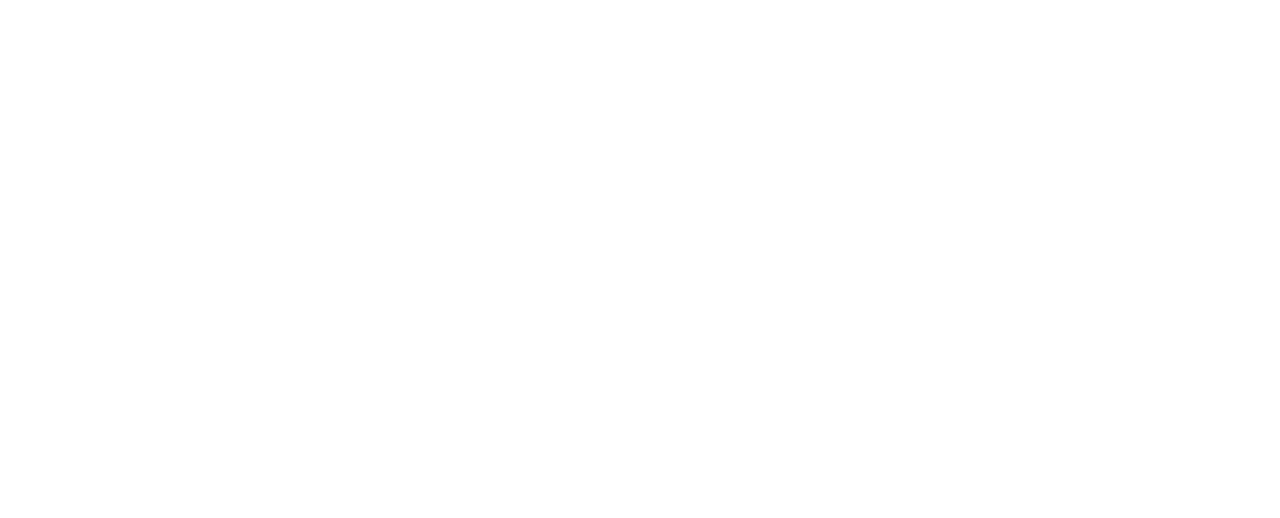
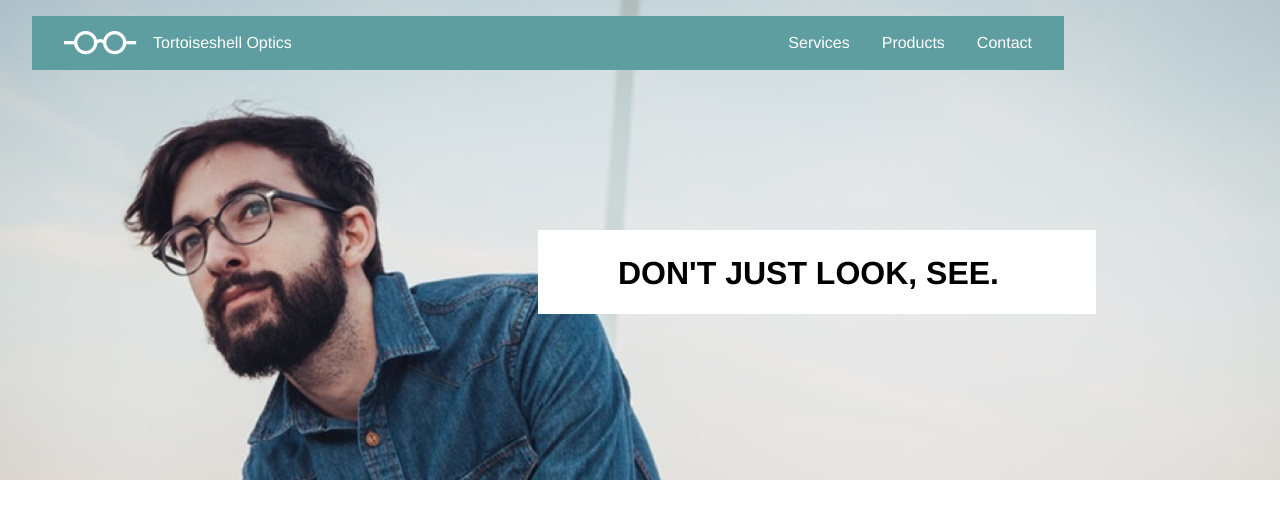
Before and after one commit to kennysunstone/Tortoiseshell, a plain HTML site: page index.html in a window 1280 px wide. Drawn offline with Linux system fonts and the light colour scheme.

Commit message:
Add header code and styling

```diff
--- a/index.html
+++ b/index.html
@@ -7,6 +7,27 @@
     <link href="./resources/css/reset.css" type="text/css" rel="stylesheet"/>
   </head>
   <body>
+    <!-- Header code with two containers-->
+    <div class='headBackground'>
+      <!-- Logo and menu in two sub contaoners-->
+      <div class='title'>
+        <div class='logo'>
+          <img src="./resources/css/images/logo-white.png"/>
+          <p>Tortoiseshell Optics</p>
+        </div>
+        <div class='menu'>
+          <p>Services</p>
+          <p>Products</P>
+          <p>Contact</p>
+        </div>
+      </div>
+      <!-- Another container for the slogan - not sure why margisn work!-->
+      <div class='container'>
+        <div class='slogan'>
+          <h1>DON'T JUST LOOK, SEE.</H1>
+        </div>
+      </div>
+    </div>
 
   </body>
 </html>
--- a/resources/css/style.css
+++ b/resources/css/style.css
@@ -0,0 +1,85 @@
+html {
+  font-size: 18px;
+  line-height: 1.4;
+}
+.headBackground {
+  display:flex;
+  background-image: url("./images/glasses-bg.png");
+  height: 30rem;
+  width: auto;
+  background-repeat: no-repeat;
+  background-size: cover;
+  background-position: center;
+  flex-direction: column;
+}
+.headBackground .title {
+  background-color: cadetblue;
+  display:flex;
+  width:1032px;
+  margin-left: 2rem;
+  margin-right: 2rem;
+  height:3.4rem;
+  justify-content: space-between;
+  margin-top: 1rem;
+}
+.headBackground .title .logo {
+  padding-left: 2rem;
+  padding-top: 1rem;
+  padding-bottom: 1rem;
+  display:flex;
+  justify-content: flex-start;
+  align-items: center;
+}
+.headBackground .title .logo p {
+  font-family: Helvetica;
+  font-size: 1rem;
+  color: white;
+}
+.headBackground .title .logo img {
+  height: 1.5rem;
+  width:auto;
+  padding-right: 1rem;
+}
+.headBackground .title .menu {
+  padding-top: 1rem;
+  padding-bottom: 1rem;
+  display:flex;
+  justify-content: flex-end;
+  align-items: center;
+  width:30%;
+}
+.headBackground .title p {
+  padding-right: 2rem;
+  display:flex;
+  justify-content: flex-end;
+  align-items: center;
+  font-family: Helvetica;
+  font-size: 1rem;
+  color: white;
+}
+.headBackground .container {
+  display:flex;
+  justify-content: flex-end;
+  width:1032px;
+  height:auto;
+  margin-top: 10rem;
+  margin-left: 4rem;
+}
+.headBackground .container .slogan {
+  display: flex;
+  background-color: white;
+  height: 5.2rem;
+  text-align: center;
+  width: 558px;
+}
+.headBackground .container .slogan h1 {
+  font-family: Helvetica;
+  font-size: 2rem;
+  font-weight: bold;
+  line-height: 1.2;
+  color: black;
+  margin-left: 5rem;
+  margin-right: 5rem;
+  margin-top: 1.5rem;
+  margin-bottom: 1.5rem;
+}
```
Also changed, not shown: resources/css/images/glasses-bg.png (renamed from resources/images/glasses-bg.png), resources/css/images/logo-black.png (renamed from resources/images/logo-black.png), resources/css/images/logo-white.png (renamed from resources/images/logo-white.png), resources/css/images/paper-icon.png (renamed from resources/images/paper-icon.png), resources/css/images/ruler-icon.png (renamed from resources/images/ruler-icon.png), resources/css/images/truck-icon.png (renamed from resources/images/truck-icon.png).
